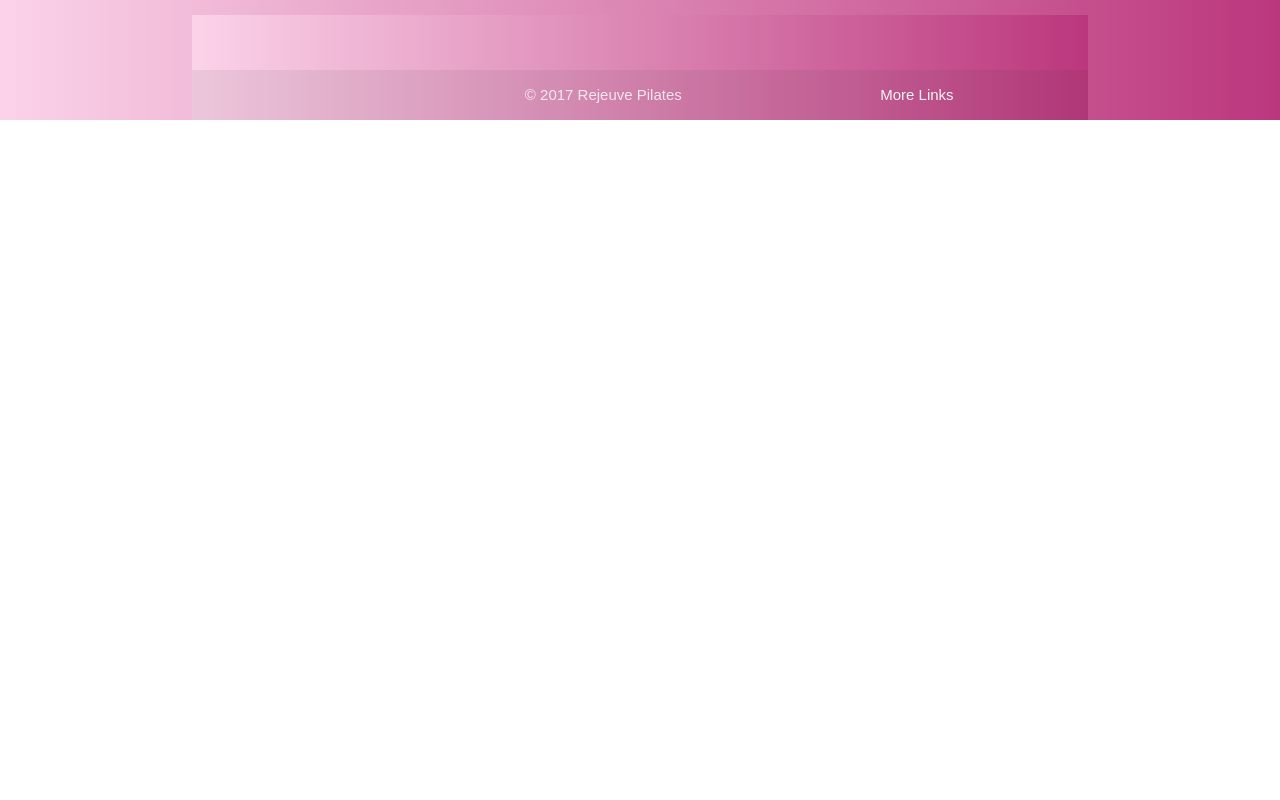
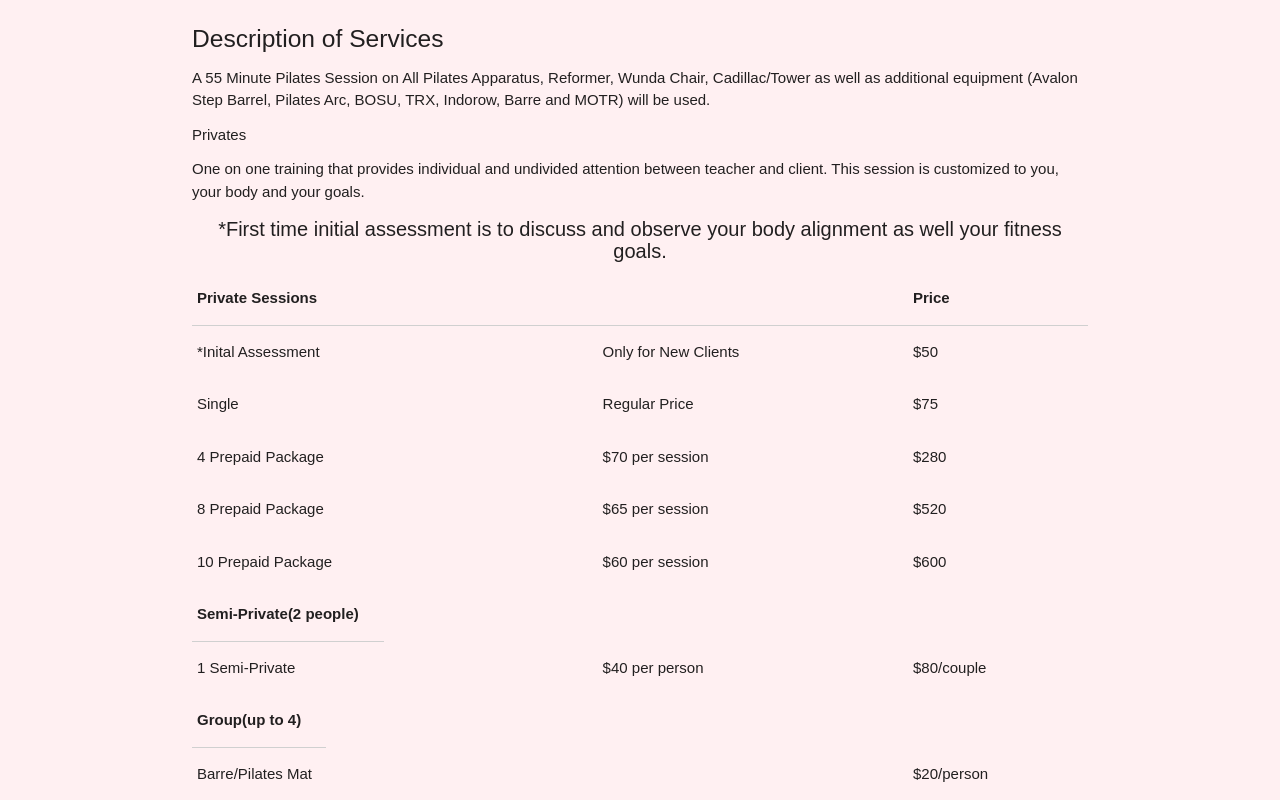
Before and after one commit to navarroaa90/Rejeuve, a React (Create React App) app: page /pricing in a window 1280 px wide. Shown: the part 260-1060 px from the top of the page. Before the commit the page ends 800 px from the top, so only its background shows below. Built offline with nearby package versions, Linux system fonts and the light colour scheme.

Commit message:
added more content to each page

```diff
--- a/public/index.html
+++ b/public/index.html
@@ -10,6 +10,7 @@
     -->
     <link rel="manifest" href="%PUBLIC_URL%/manifest.json">
     <link rel="shortcut icon" href="%PUBLIC_URL%/favicon.ico">
+    <link href="https://fonts.googleapis.com/icon?family=Material+Icons" rel="stylesheet">
     <link rel="stylesheet" href="https://cdnjs.cloudflare.com/ajax/libs/materialize/0.100.2/css/materialize.min.css">
 
 
@@ -29,7 +30,7 @@
     <title>Rejeuve Pilates</title>
   </head>
   <link rel="stylesheet" href="https://cdnjs.cloudflare.com/ajax/libs/materialize/0.100.2/css/materialize.min.css">
-  <link href="https://fonts.googleapis.com/icon?family=Material+Icons" rel="stylesheet">
+
 
   <body>
       <script src="https://code.jquery.com/jquery-2.1.1.min.js"></script>
--- a/src/components/footer/footer.css
+++ b/src/components/footer/footer.css
@@ -11,9 +11,8 @@ body {
 
 
   .page-footer {
-      background: linear-gradient(to right, rgb(251, 211, 233), rgb(187, 55, 125));
-
-  }
+      background:  #FFF0F2
+ }
 
   .footer-copyright {
       color: black;
--- a/src/components/footer/footer.jsx
+++ b/src/components/footer/footer.jsx
@@ -15,7 +15,7 @@ const Footer = () => {
           </div>
           <div className="footer-copyright">
             <div className="container">
-            © 2017 Rejeuve Pilates
+            © 2018 Rejeuve Pilates. All rights reserved.
             <a className="grey-text text-lighten-4 right" href="#!">More Links</a>
             </div>
           </div>
--- a/src/pages/AboutMe/AboutMe.jsx
+++ b/src/pages/AboutMe/AboutMe.jsx
@@ -25,12 +25,14 @@ const AboutMe = (props) => {
        <p> I look forward to meeting you!</p><br/>
        <p>Lori Navarro</p><br/>
        <h5>Qualifications</h5>
-            <ul>
-                <li>Body Arts and Sciences International and Pilates Method Alliance Certified Pilates Instructor</li>
-                <li>ACE Group Fitness Instructor</li>
-                <li>Pre and Post Natal Pilates Specialist and  Pilates for Injuries and Pathologies Certification</li>
-                <li>Booty Barre, TRX, Indorow, MOTR Certified Instructor</li>
-                <li>Registered Nurse and BS Degree in International Business/French Minor</li>
+            <ul class="collection">
+                <li class="collection-item"><i className="tiny material-icons">keyboard_arrow_right</i>
+Body Arts and Sciences International and Pilates Method Alliance Certified Pilates Instructor</li>
+                <li class="collection-item"><i className="tiny material-icons">keyboard_arrow_right</i>ACE Group Fitness Instructor</li>
+                <li class="collection-item"><i className="tiny material-icons">keyboard_arrow_right</i>Pre and Post Natal Pilates Specialist and  Pilates for Injuries and Pathologies Certification</li>
+                <li class="collection-item"><i className="tiny material-icons">keyboard_arrow_right</i>Booty Barre, TRX, Indorow, MOTR Certified Instructor</li>
+                <li class="collection-item"><i className="tiny material-icons">keyboard_arrow_right</i>Registered Nurse and BS Degree in International Business/French Minor</li>
+                <li class="collection-item"><i className="tiny material-icons">keyboard_arrow_right</i>CPR/AED Certified</li>
             </ul>
 
        </div>
--- a/src/pages/App/App.css
+++ b/src/pages/App/App.css
@@ -1,6 +1,7 @@
 .App {
   text-align: center;
- background: linear-gradient(to right, rgb(251, 211, 233), rgb(187, 55, 125));
+ background: #FFF0F2
+
 
 }
 
--- a/src/pages/ContactMe/ContactMe.jsx
+++ b/src/pages/ContactMe/ContactMe.jsx
@@ -3,9 +3,59 @@ import './ContactMe.css'
 
 const ContactMe = (props) => {
     return (
-        <div>
-            contact me bitches
-            </div>
+        <div className="container">
+             <div className="section">
+                <div className="col s12 center">
+                <h3>Contact Me</h3>
+                    <p>Thank you for visiting my website. If you're interested in private pilates instruction or have any questions or comments, please feel free to contact me at the Phone number or email below.
+</p>
+             </div>
+             <div className="container">
+    <div className="section">
+      <div className="row">
+        <div className="col s12 m4">
+          <div className="icon-block">
+            <h2 className="center light-blue-text"><i className="material-icons">gps_fixed</i></h2>
+            <h5 className="center">Location</h5>
+
+            <p className="light">Claremont,CA</p>
+          </div>
+        </div>
+
+        <div className="col s12 m4">
+          <div className="icon-block">
+            <h2 className="center light-blue-text"><i className="material-icons">email</i></h2>
+            <h5 className="center">Email</h5>
+
+            <p className="light">rejeuvepilates@yahoo.com</p>
+          </div>
+        </div>
+
+        <div className="col s12 m4">
+          <div className="icon-block">
+            <h2 className="center light-blue-text"><i className="material-icons">phone_iphone</i></h2>
+            <h5 className="center">Phone Number</h5>
+
+            <p className="light">(909) 568-7295</p>
+          </div>
+        </div>
+      </div>
+
+    </div>
+    <br/><br/>
+  </div>
+
+             </div>
+             <div className="col s12 m4">
+          <div className="icon-block">
+            <h2 className="center light-blue-text"><i className="material-icons">group</i></h2>
+            <h5 className="center">Social Media</h5>
+
+            <p className="light">Come checkout my Facebook Page here!</p>
+          </div>
+        </div>
+
+         </div>
     )
 }
 
--- a/src/pages/HomePage/Homepage.jsx
+++ b/src/pages/HomePage/Homepage.jsx
@@ -12,23 +12,23 @@ const HomePage = () => {
         <div className="col s12 center">
           <h3><i className="mdi-content-send brown-text"></i></h3>
           <h4>What is Pilates?</h4>
-          <img className="responsive-img" src={'https://i.imgur.com/2z8RG3L.png'} />
+          <img className="responsive-img" src={'https://i.imgur.com/sOXym5p.jpg'} />
 
           <p className="left-align light">Pilates is a systematic form of exercise comprised of over 600 deliberate movements designed to engage the mind while conditioning the whole body. The movements combine elements of strength, flexibility and stabilization to bring the body into greater alignment, balance and harmony. <br/> <br/>
         Pilates is a movement form that improves your quality of life in many ways. Pilates can be performed on the mat as well as the apparatus with the repertoire ranging from the novice to advance level and when the exercises are done properly with good form, you will see results!
         </p> <br/> <br/>
         <h4> Benefits of Pilates</h4>
-            <ul className="left-align light">
-                <li>Improved posture alignment</li>
-                <li>Strength without bulk</li>
-                <li>Body Awareness, The Mind and Body connection</li>
-                <li>Increased flexibility</li>
-                <li>Low back pain prevention and management </li>
-                <li>Weight loss</li>
-                <li>Beautiful and long lean muscles</li>
-                <li>Core strength</li>
-                <li>Injury prevention</li>
-                <li>Improved circulation</li>
+            <ul className="collection">
+                <li className="collection-item left-align"><i className="tiny material-icons">check</i>Improved posture alignment</li>
+                <li className="collection-item left-align"><i className="tiny material-icons">check</i>Strength without bulk</li>
+                <li className="collection-item left-align"><i className="tiny material-icons">check</i>Body Awareness, The Mind and Body connection</li>
+                <li className="collection-item left-align"><i className="tiny material-icons">check</i>Increased flexibility</li>
+                <li className="collection-item left-align"><i className="tiny material-icons">check</i>Low back pain prevention and management </li>
+                <li className="collection-item left-align"><i className="tiny material-icons">check</i>Weight loss</li>
+                <li className="collection-item left-align"><i className="tiny material-icons">check</i>Beautiful and long lean muscles</li>
+                <li className="collection-item left-align"><i className="tiny material-icons">check</i>Core strength</li>
+                <li className="collection-item left-align"><i className="tiny material-icons">check</i>Injury prevention</li>
+                <li className="collection-item left-align"><i className="tiny material-icons">check</i>Improved circulation</li>
             </ul>
         </div>
       </div>
--- a/src/pages/Prices/Prices.css
+++ b/src/pages/Prices/Prices.css
@@ -0,0 +1,3 @@
+#initial {
+    font-size: 20px;
+}
--- a/src/pages/Prices/Prices.jsx
+++ b/src/pages/Prices/Prices.jsx
@@ -1,37 +1,90 @@
 import React from 'react'
 import './Prices.css'
 
-const Prices = (props) => {
+const Prices = () => {
     return(
         <div className= "container">
+        <h1>Services</h1>
+        <p>I teach at my In-Home Private Pilates Studio with prices varying depending on the service.You are welcome to contact me to discuss the services that is best for you!</p><br/>
+        <h5 className="left-align">Description of Services</h5>
+        <p className="left-align">A 55 Minute Pilates Session on All Pilates Apparatus, Reformer, Wunda Chair, Cadillac/Tower as well as additional equipment (Avalon Step Barrel, Pilates Arc,  BOSU, TRX, Indorow, Barre and MOTR) will be used.</p>
+        <div className="left-align">
+        <h6>Privates</h6>
+        <p>One on one training that provides individual and undivided attention between teacher and client. This session is customized to you, your body and your goals.</p>
+        </div>
+        <div  className="center-align">
+          <h5 id="initial">*First time initial assessment is to discuss and observe your body alignment as well your fitness goals.</h5>
+        </div>
           <table className="highlight">
         <thead>
           <tr>
-              <th>Name</th>
-              <th>Item Name</th>
-              <th>Item Price</th>
+              <th>Private Sessions</th>
+              <th></th>
+              <th>Price</th>
+
           </tr>
         </thead>
-
-        <tbody>
+         <tbody>
           <tr>
-            <td>Alvin</td>
-            <td>Eclair</td>
-            <td>$0.87</td>
+            <td>*Inital Assessment</td>
+            <td>Only for New Clients</td>
+            <td>$50</td>
           </tr>
           <tr>
-            <td>Alan</td>
-            <td>Jellybean</td>
-            <td>$3.76</td>
+            <td>Single</td>
+            <td>Regular Price</td>
+            <td>$75</td>
           </tr>
           <tr>
-            <td>Jonathan</td>
-            <td>Lollipop</td>
-            <td>$7.00</td>
+            <td>4 Prepaid Package</td>
+            <td>$70 per session</td>
+            <td>$280</td>
+          </tr>
+          <tr>
+            <td>8 Prepaid Package</td>
+            <td>$65 per session</td>
+            <td>$520</td>
+          </tr>
+          <tr>
+            <td>10 Prepaid Package</td>
+            <td>$60 per session</td>
+            <td>$600</td>
+          </tr>
+        <thead>
+          <tr>
+              <th>Semi-Private(2 people)</th>
+               <th></th>
+              <th></th>
+              </tr>
+        </thead>
+
+          <tr>
+            <td>1 Semi-Private</td>
+            <td>$40 per person</td>
+            <td>$80/couple</td>
+          </tr>
+          <thead>
+          <tr>
+              <th>Group(up to 4)</th>
+               <th></th>
+              <th></th>
+              </tr>
+        </thead>
+
+          <tr>
+            <td>Barre/Pilates Mat</td>
+            <td></td>
+            <td>$20/person</td>
           </tr>
         </tbody>
       </table>
+      <h5 className="left-align">Cancellation Policy</h5>
+      <p className="left-align">I kindly ask that you provide a 24 hour cancellation notice in order to allow me enough time to fill your spot. Less than 24 hour cancellation notice, Prepaid session will be charged in full. NO EXCUSES!</p>
+      <p className="left-align">Prepaid session or packages are non-negotiable, non-refundable and non-transferable.  All Sales are FiNAL and there are NO Refunds.  Prepaid sessions expire six (6) months from the date of purchase.</p>
+
+
             </div>
+
     )
 }
 
```
Also changed, not shown: src/pages/HomePage/HomePage.css (line endings or trailing spaces).
